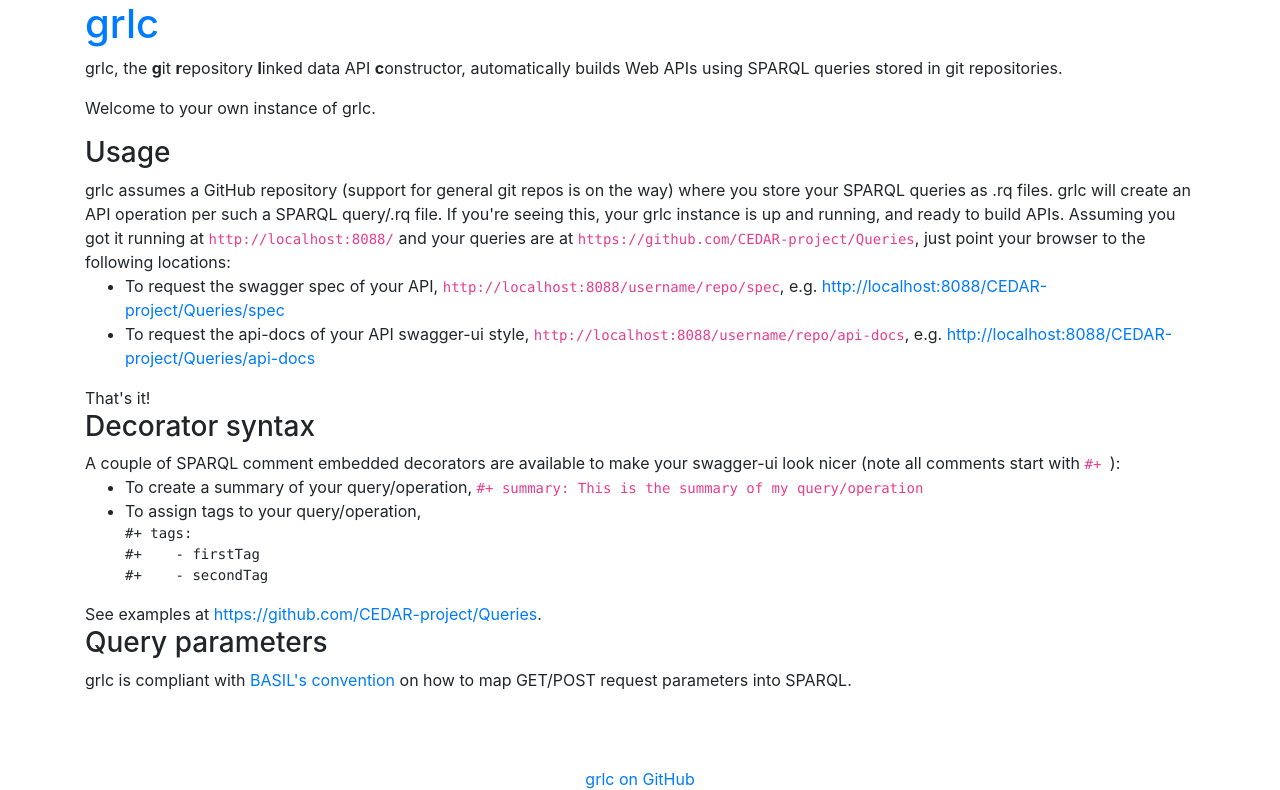
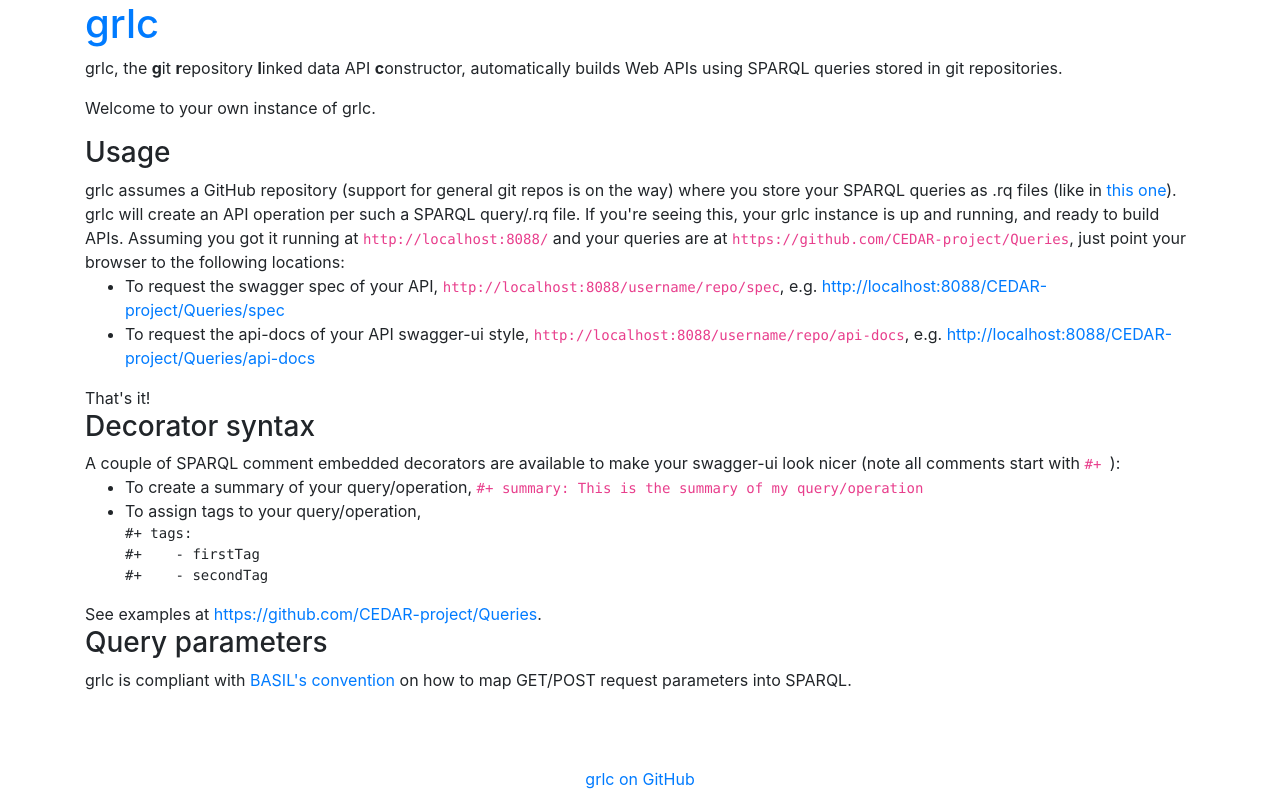
Before and after one commit to CLARIAH/grlc, a Flask app: page / in a window 1280 px wide. Shown: the top 790 px of the page. Run offline with Flask 2, Linux system fonts and the light colour scheme; some libraries are stand-ins or nearby versions.

Commit message:
Example right away

```diff
--- a/templates/index.html
+++ b/templates/index.html
@@ -20,7 +20,7 @@
       <p> Welcome to your own instance of grlc.</p>
 
       <h3>Usage</h3>
-      grlc assumes a GitHub repository (support for general git repos is on the way) where you store your SPARQL queries as .rq files. grlc will create an API operation per such a SPARQL query/.rq file.
+      grlc assumes a GitHub repository (support for general git repos is on the way) where you store your SPARQL queries as .rq files (like in <a href="https://github.com/CEDAR-project/Queries">this one</a>). grlc will create an API operation per such a SPARQL query/.rq file.
 
       If you're seeing this, your grlc instance is up and running, and ready to build APIs. Assuming you got it running at <code>http://localhost:8088/</code> and your queries are at <code>https://github.com/CEDAR-project/Queries</code>, just point your browser to the following locations:
 
```
